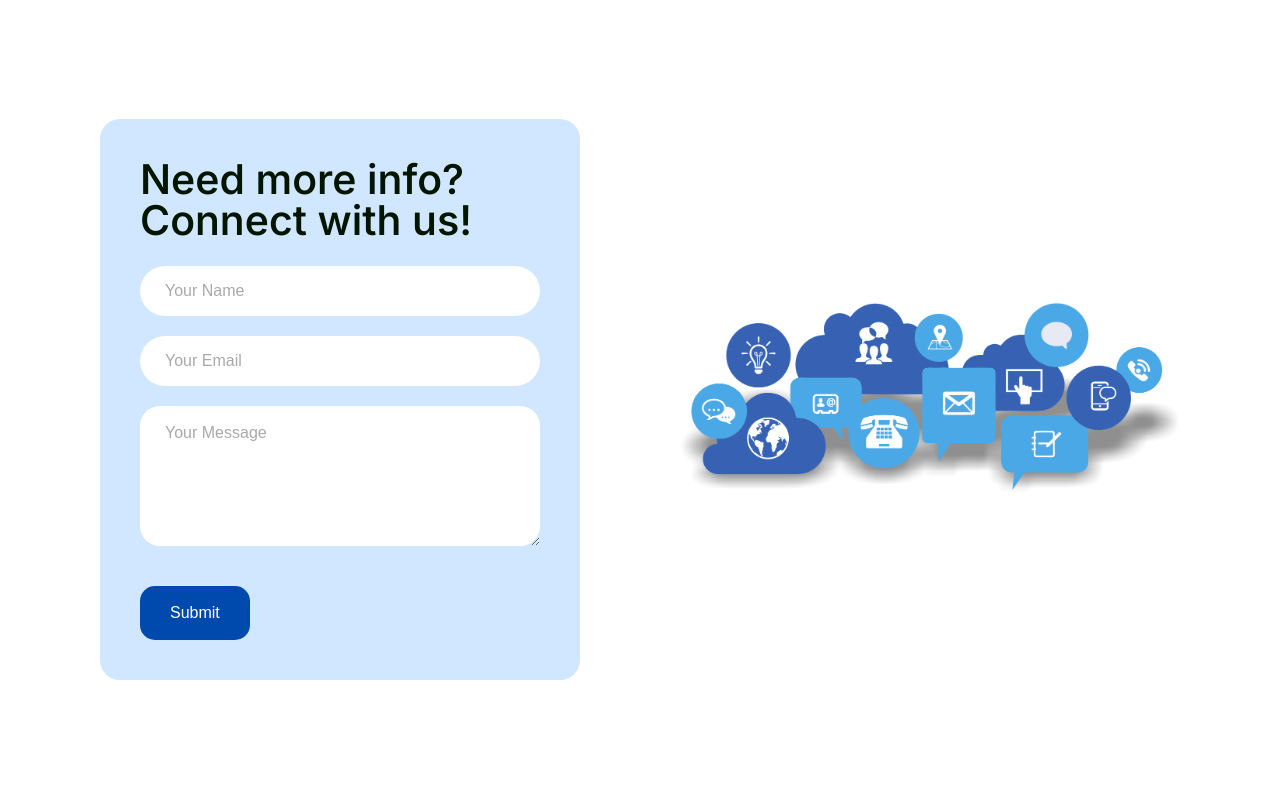
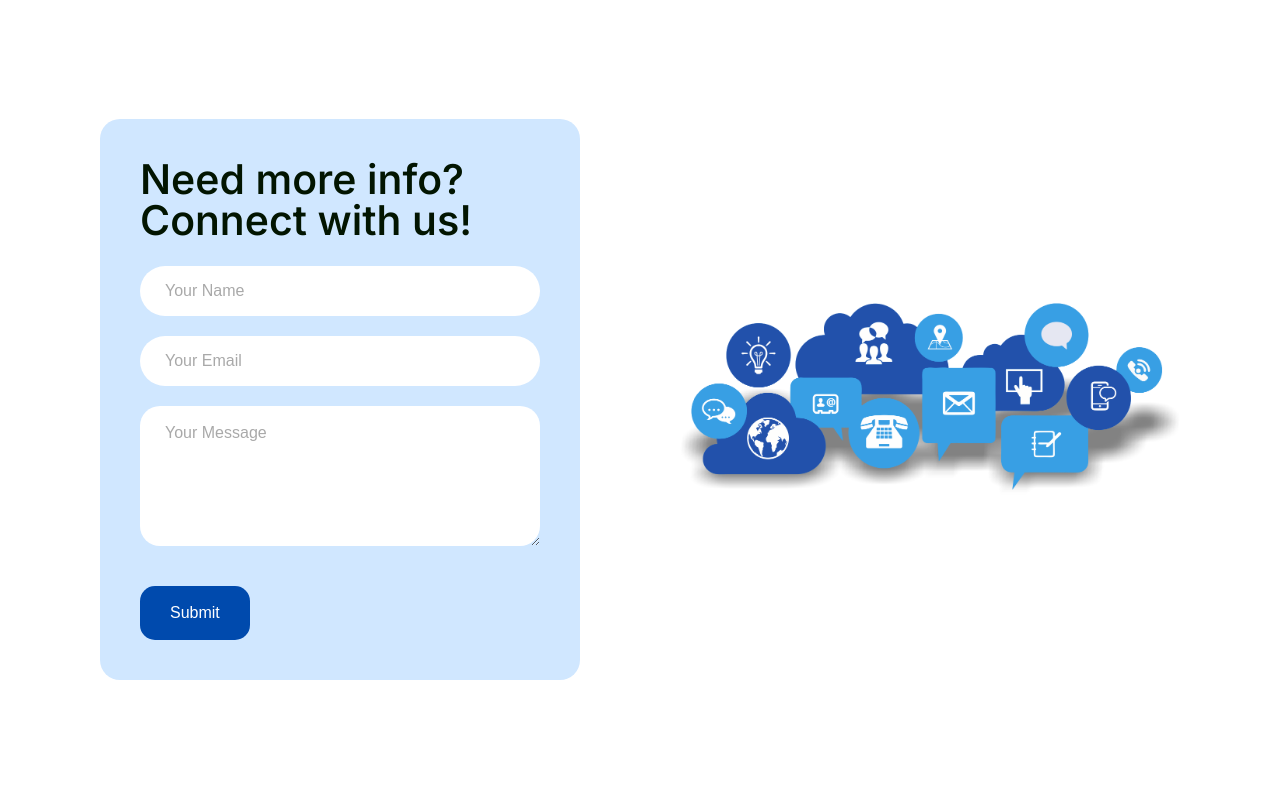
Before and after one commit to arjunpv02/oser_website_django, a Django app: page / in a window 1280 px wide. Shown: the part 3302-4100 px from the top of the page. Run offline with Django 5.2, Linux system fonts and the light colour scheme; some libraries are stand-ins or nearby versions.

Commit message:
design edit

```diff
--- a/myproject/static/assets/css/style.css
+++ b/myproject/static/assets/css/style.css
@@ -708,7 +708,7 @@ textarea.contact-inputs {
 
 .contact-right img {
   width: 500px;
-  opacity: 90%;
+  opacity: 90;
 }
 
 @media (max-width: 800px) {
```
